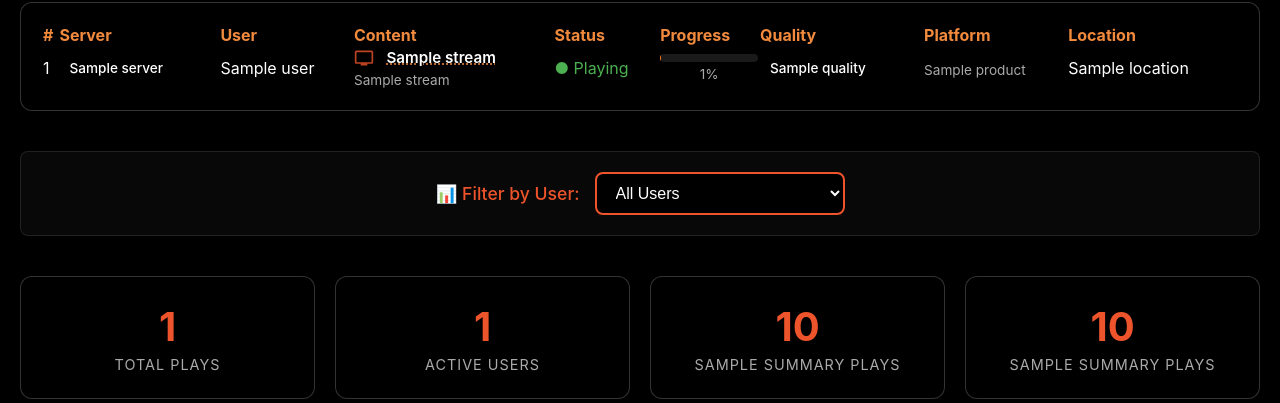
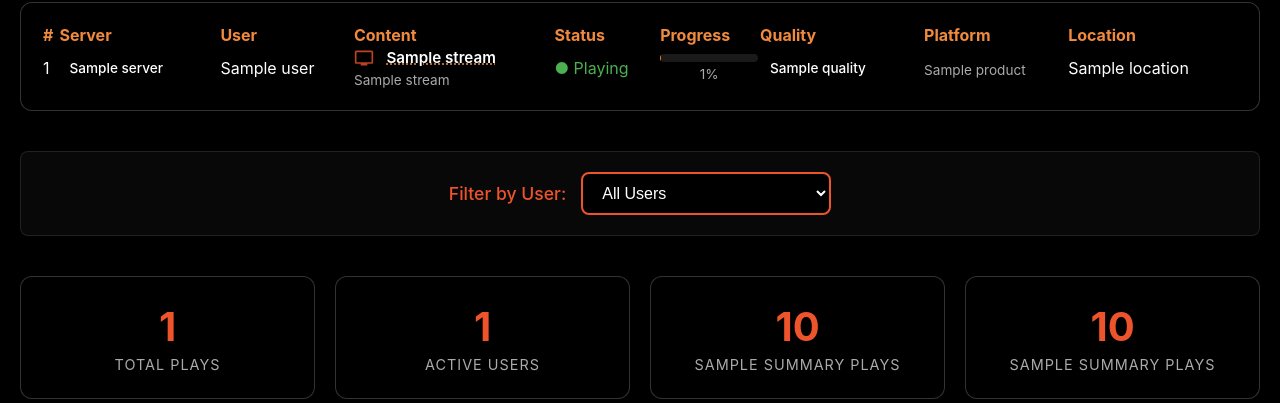
Before and after one commit to apollolabsai/MultiPlex-Stats, a Flask app: template flask_app/templates/dashboard.html in a window 1280 px wide. Shown: the part 494-897 px from the top of the page. Run offline with Flask 3, Linux system fonts and the light colour scheme; the template is opened without the code that fills it: most values are stand-ins (such as "Sample title", 1, 10 or a date in 2020); some libraries are stand-ins or nearby versions.

Commit message:
Remove emoji icon from user filter label
Remove 📊 emoji from 'Filter by User:' label for cleaner appearance.

🤖 Generated with [Claude Code](https://claude.com/claude-code)

Co-Authored-By: Claude Sonnet 4.5 <noreply@anthropic.com>

```diff
--- a/flask_app/templates/dashboard.html
+++ b/flask_app/templates/dashboard.html
@@ -155,7 +155,7 @@
 <!-- User Filter -->
 <div class="section">
     <div class="user-filter-container">
-        <label for="userFilter" class="filter-label">📊 Filter by User:</label>
+        <label for="userFilter" class="filter-label">Filter by User:</label>
         <select id="userFilter" class="user-filter-dropdown" onchange="window.location.href='/dashboard?user=' + this.value;">
             <option value="all" {% if not filtered_user or filtered_user == 'all' %}selected{% endif %}>All Users</option>
             {% for user in unique_users %}
```
